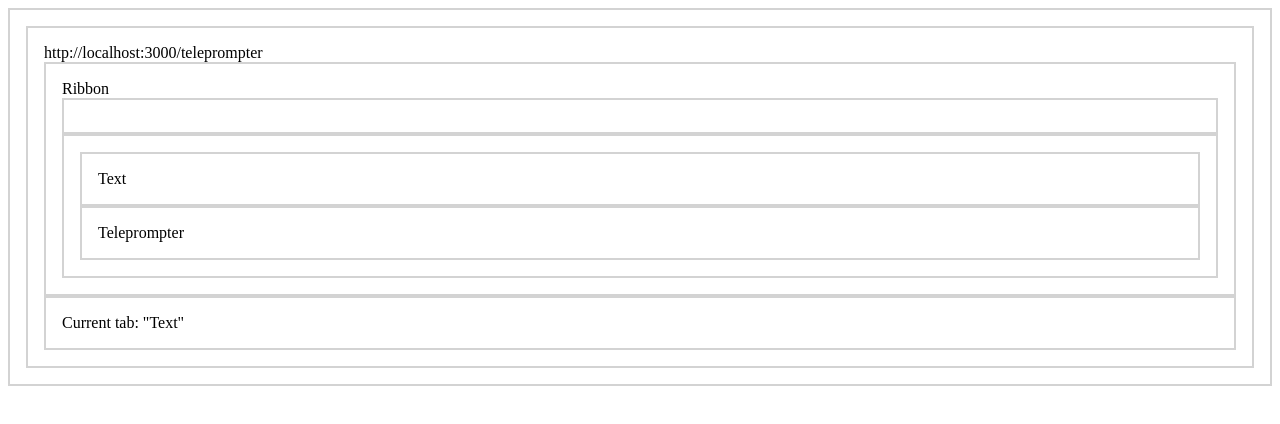
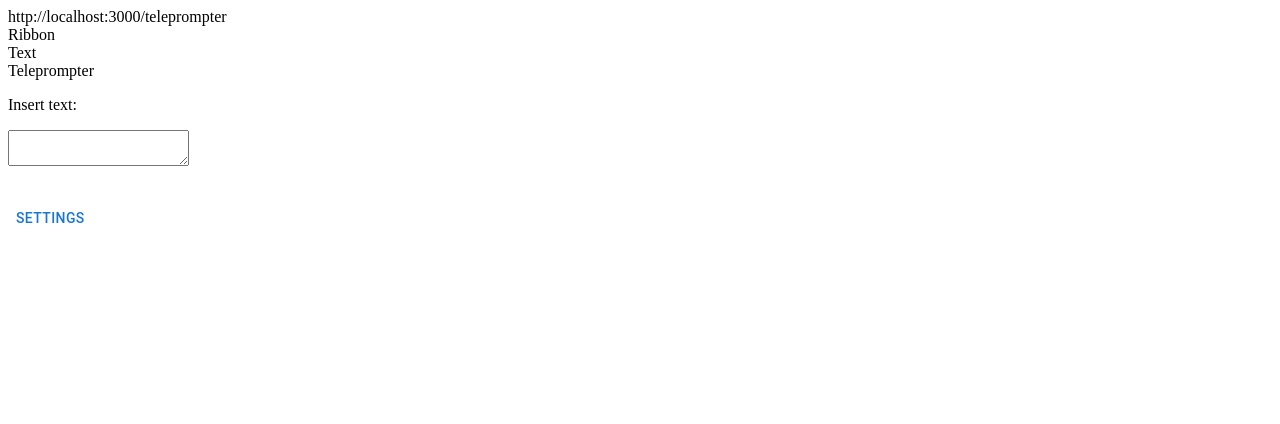
Before and after one commit to smsanagustin/JPAD-2023-Teleprompter, a React (Create React App) app: page /teleprompter in a window 1280 px wide. Shown: the top 424 px of the page. Built offline with nearby package versions, Linux system fonts and the light colour scheme.

Commit message:
feat: added sidebar components (font color and font size)

```diff
--- a/package.json
+++ b/package.json
@@ -3,13 +3,19 @@
   "version": "0.1.0",
   "private": true,
   "dependencies": {
+    "@emotion/react": "^11.11.1",
+    "@emotion/styled": "^11.11.0",
+    "@mui/icons-material": "^5.11.16",
+    "@mui/material": "^5.13.5",
     "@testing-library/jest-dom": "^5.16.5",
     "@testing-library/react": "^13.4.0",
     "@testing-library/user-event": "^13.5.0",
     "react": "^18.2.0",
+    "react-color": "^2.19.3",
     "react-dom": "^18.2.0",
     "react-router-dom": "^6.13.0",
     "react-scripts": "5.0.1",
+    "uuid": "^9.0.0",
     "web-vitals": "^2.1.4"
   },
   "scripts": {
--- a/src/App.js
+++ b/src/App.js
@@ -6,7 +6,7 @@ import './assets/stylesheets/components.css'
 import './assets/stylesheets/theme.css'
 
 //  comment this line below to remove the boders around divs
-import './assets/stylesheets/bounds.css'
+// import './assets/stylesheets/bounds.css'
 
 
 const App = () => {
--- a/src/pages/Teleprompter.js
+++ b/src/pages/Teleprompter.js
@@ -1,62 +1,156 @@
-import React, { useState } from 'react';
-import {TAB_NAMES, MODES, FONT_SIZE_LIMITS, SCROLL_SPEED_LIMITS, FONTS, COLORS} from '../model/values';
+import React, { useState } from "react";
+import {
+  TAB_NAMES,
+  MODES,
+  FONT_SIZE_LIMITS,
+  SCROLL_SPEED_LIMITS,
+  FONTS,
+  COLORS,
+} from "../model/values";
 
-import Center from '../components/Center';
-import PanelTab from '../components/PanelTab';
-import SplitContent from '../components/SplitContent';
-import TeleprompterPageContent from '../components/TeleprompterPageContent.js';
-import TeleprompterRibbon from '../components/TeleprompterRibbon';
+import Center from "../components/Center";
+import PanelTab from "../components/PanelTab";
+import SplitContent from "../components/SplitContent";
+import TeleprompterPageContent from "../components/TeleprompterPageContent.js";
+import TeleprompterRibbon from "../components/TeleprompterRibbon";
+import { Button, Drawer, Divider, Box } from "@mui/material";
+import { TwitterPicker } from "react-color";
+import { Twitter } from "@mui/icons-material";
 
 function Teleprompter() {
-
   //  Add states as necessary
   const [tab, setTab] = useState(TAB_NAMES.defaultval);
   const [text, setText] = useState("");
+  const [sidebar, setSideBar] = useState({ right: false });
   const [selectedMode, setSelectedMode] = useState(MODES.defaultval);
   const [position, setPosition] = useState(0);
-    const [scrollSpeed, setScrollSpeed] = useState(SCROLL_SPEED_LIMITS.defaultval);
+  const [scrollSpeed, setScrollSpeed] = useState(
+    SCROLL_SPEED_LIMITS.defaultval
+  );
   const [selectedFont, setSelectedFont] = useState(FONTS.defaultval);
-    const [selectedTextColor, setSelectedTextColor] = useState(COLORS.defaultval);
-    const [selectedBackgroundColor, setSelectedBackgroundColor] = useState(COLORS.BLACK);
+  //   const [selectedTextColor, setSelectedTextColor] = useState(COLORS.defaultval);
+  const [selectedTextColor, setSelectedTextColor] = useState("#000000");
+  const [selectedFontSize, setSelectedFontSize] = useState(12)
+  const [selectedBackgroundColor, setSelectedBackgroundColor] = useState(
+    COLORS.BLACK
+  );
 
+  /* handles the changes when theres an input in the textarea */
+  const handleTextChange = (event) => {
+    const { value } = event.target;
+    setText(value);
+  };
 
+  /* depending on the key/mouse pressed it would open/close the sidebar */
+  const toggleDrawer = (anchor, open) => (event) => {
+    if (
+      event.type === "keydown" &&
+      (event.key === "Tab" || event.key === "Shift")
+    ) {
+      return;
+    }
+    setSideBar({ ...sidebar, [anchor]: open });
+  };
+
+  const sidebarContent = (anchor) => (
+    <Box
+    //   role="presentation"
+    //   onClick={toggleDrawer(anchor, false)}
+    //   onKeyDown={toggleDrawer(anchor, false)}
+    >
+      {/* Add your drawer content here */}
+      <h1>Settings</h1>
+      <Divider></Divider>
+      <h3>Font Style</h3>
+      <p>Font Style</p>
+      {/* insert implementation of font style */}
+      <p>Font Color</p>
+      <TwitterPicker
+        color={selectedTextColor}
+        onChange={(color) => {
+          setSelectedTextColor(color.hex);
+        }}
+      ></TwitterPicker>
+      <p>Font Size</p>
+      <input type="number" name="text-size" id="text-size" value={selectedFontSize} onChange={(size) => {setSelectedFontSize(parseInt(size.target.value))}}/>
+
+    </Box>
+  );
 
   //  edit to add functionalities
-    return <div className='Teleprompter-Page'>
+  return (
+    <div className="Teleprompter-Page">
       http://localhost:3000/teleprompter
       {/*  TeleprompterRibbon IS SIMILAR TO THE RIBBON OF GOOGLE FORMS*/}
       <TeleprompterRibbon>
         Ribbon
         <SplitContent
           left={[]} // insert the array of components
-                right={[]}  //insert the array of components
+          right={[]} //insert the array of components
         />
         <Center>
           <PanelTab
-                    tabname={TAB_NAMES.defaultval /* has the same value as TAB_NAMES.text */}
-                    onClick={()=>{setTab(TAB_NAMES.defaultval)  /* SELECT THE "Text" tab */ }}/>
+            tabname={
+              TAB_NAMES.defaultval /* has the same value as TAB_NAMES.text */
+            }
+            onClick={() => {
+              setTab(TAB_NAMES.defaultval); /* SELECT THE "Text" tab */
+            }}
+          />
           <PanelTab
             tabname={TAB_NAMES.teleprompter}
-                    onClick={()=>{setTab(TAB_NAMES.teleprompter) /* SELECT THE "Teleprompter" tab */}}/>
+            onClick={() => {
+              setTab(
+                TAB_NAMES.teleprompter
+              ); /* SELECT THE "Teleprompter" tab */
+            }}
+          />
         </Center>
       </TeleprompterRibbon>
-
-
-        {   //  SHOW THIS CONTENT IN THE BODY WHEN THE "Text" TAB IS SELECTED
-            tab == TAB_NAMES.text ? <TeleprompterPageContent>
+      {
+        //  SHOW THIS CONTENT IN THE BODY WHEN THE "Text" TAB IS SELECTED
+        tab == TAB_NAMES.text ? (
+          <TeleprompterPageContent>
+            <p> Insert text: </p>
+            <textarea
+              className="textInput"
+              value={text}
+              onChange={handleTextChange}
+            />{" "}
+            {/* todo: fixed text area */}
+            <br />
+            <br />
+            <pre style={{ color: selectedTextColor, fontSize: selectedFontSize }}>{text}</pre>{" "}
+            {/* for testing if we are getting the input */}
+            {/* button to click to show the drawer */}
+            <Button onClick={toggleDrawer("right", true)}>Settings</Button>
+            {/* displays the drawer */}
+            <Drawer
+              anchor="right"
+              open={sidebar["right"]}
+              onClose={toggleDrawer("right", false)}
+            >
+              {sidebarContent("right")}
+            </Drawer>
+          </TeleprompterPageContent>
+        ) : null
+      }
+      {
+        //  SHOW THIS CONTENT IN THE BODY WHEN THE "Teleprompter" TAB IS SELECTED
+        tab == TAB_NAMES.teleprompter ? (
+          <TeleprompterPageContent>
             Current tab: "{tab}"
-            </TeleprompterPageContent> : null
+          </TeleprompterPageContent>
+        ) : null
       }
-
-
-
-        {   //  SHOW THIS CONTENT IN THE BODY WHEN THE "Teleprompter" TAB IS SELECTED
-            tab == TAB_NAMES.teleprompter ? <TeleprompterPageContent>
-                Current tab: "{tab}"
-            </TeleprompterPageContent> : null
-        }
-
-    </div>;
+    </div>
+  );
 }
 
 export default Teleprompter;
+
+/* REFERENCES
+- Textarea: https://react.dev/reference/react-dom/components/textarea
+- Drawer/Sidebar: https://mui.com/material-ui/react-drawer/
+
+*/
```
Also changed, not shown: 1 other file (tests, documents, lock files or other folders). Lines whose indentation alone changed are shown as unchanged.
